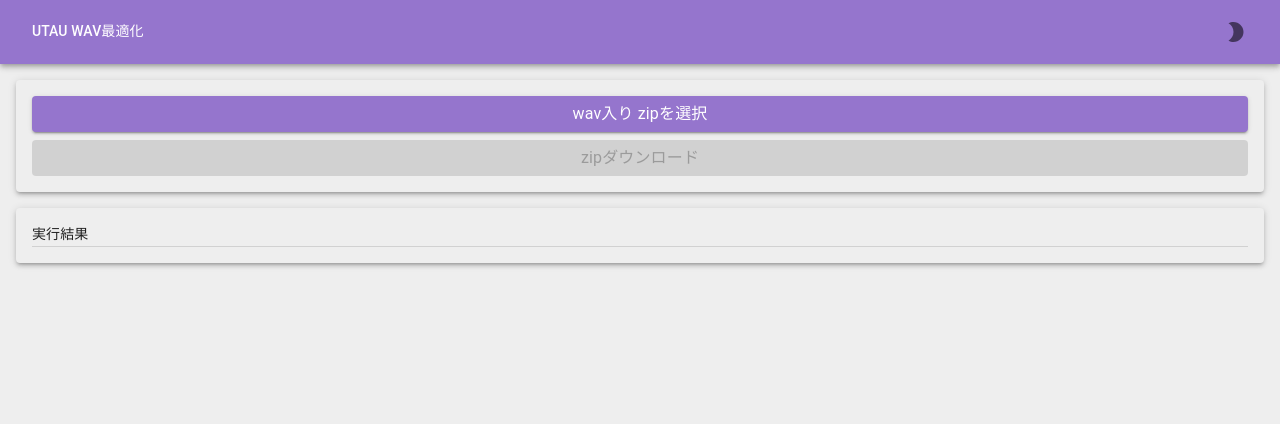
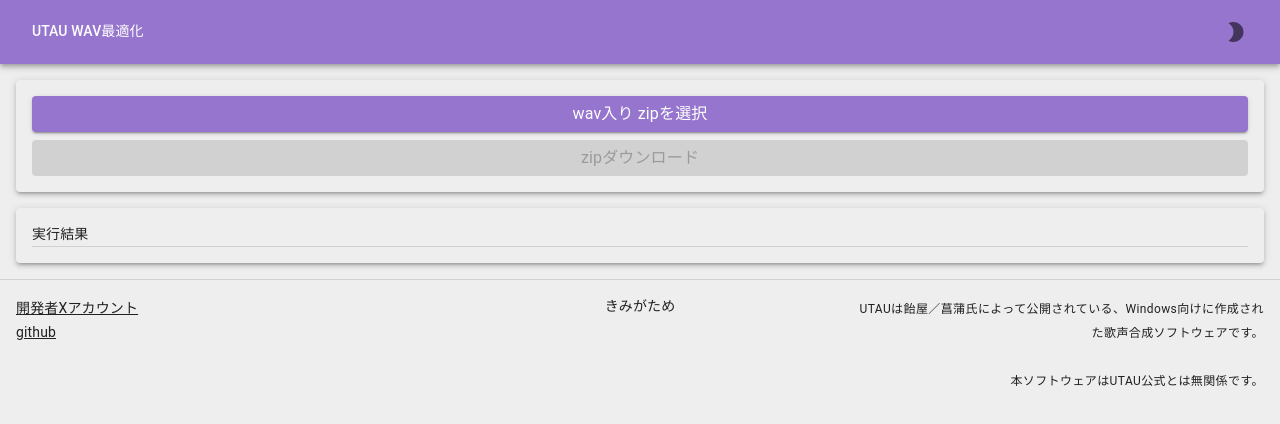
Before and after one commit to delta-kimigatame/ReactUtauWavFormatter, a React app: page / in a window 1280 px wide. Shown: the top 424 px of the page. Built offline with nearby package versions, Linux system fonts and the light colour scheme; the HTML template or start-up script is replaced by a standard one.

Commit message:
Footerの作成

```diff
--- a/src/App.tsx
+++ b/src/App.tsx
@@ -12,6 +12,7 @@
 import { FileSelectButton } from "./FileSelectButton";
 import { DownloadButton } from "./DownloadButton";
 import { LogPaper } from "./LogPaper";
+import { Footer } from "./Fotter";
 
 /**
  * Reactのエンドポイント
@@ -62,6 +63,7 @@
         <DownloadButton zip={zip} />
       </Paper>
       <LogPaper logs={logs} />
+      <Footer theme={theme}/>
     </ThemeProvider>
   );
 };
--- /dev/null
+++ b/src/Fotter.tsx
@@ -0,0 +1,77 @@
+import * as React from "react";
+import useMediaQuery from "@mui/material/useMediaQuery";
+
+import Divider from "@mui/material/Divider";
+import Box from "@mui/material/Box";
+import Typography from "@mui/material/Typography";
+import Link from "@mui/material/Link";
+
+export const Footer: React.FC<Props> = (props) => {
+  const theme = props.theme;
+  const matches = useMediaQuery(theme.breakpoints.up("sm"));
+  return (
+    <>
+      <Divider />
+      <Box
+        sx={{
+          justifyContent: "space-between",
+          display: matches ? "flex" : "block",
+          p: 2,
+        }}
+      >
+        <Box sx={{ flex: 1, order: 1 }}>
+          <Typography>
+            <Link
+              variant="body2"
+              color="inherit"
+              href="https://twitter.com/delta_kuro"
+            >
+              開発者Xアカウント
+            </Link>{" "}
+            <br />
+            <Link
+              variant="body2"
+              color="inherit"
+              href="https://github.com/delta-kimigatame/ReactUtauWavFormatter"
+            >
+              github
+            </Link>{" "}
+            <br />
+            <br />
+          </Typography>
+        </Box>
+        <Box
+          sx={{
+            textAlign: matches ? "right" : "left",
+            flex: 1,
+            order: matches ? 3 : 2,
+          }}
+        >
+          <Typography variant="caption">
+            UTAUは飴屋／菖蒲氏によって公開されている、Windows向けに作成された歌声合成ソフトウェアです。<br /><br />
+            本ソフトウェアはUTAU公式とは無関係です。
+          </Typography>
+          <br />
+          <br />
+        </Box>
+        <Box
+          sx={{
+            textAlign: matches ? "center" : "left",
+            flex: 1,
+            order: matches ? 2 : 3,
+          }}
+        >
+          <Typography variant="body2">
+            きみがため
+            <br />
+            <br />
+          </Typography>
+        </Box>
+      </Box>
+    </>
+  );
+};
+
+type Props = {
+  theme;
+};
```
